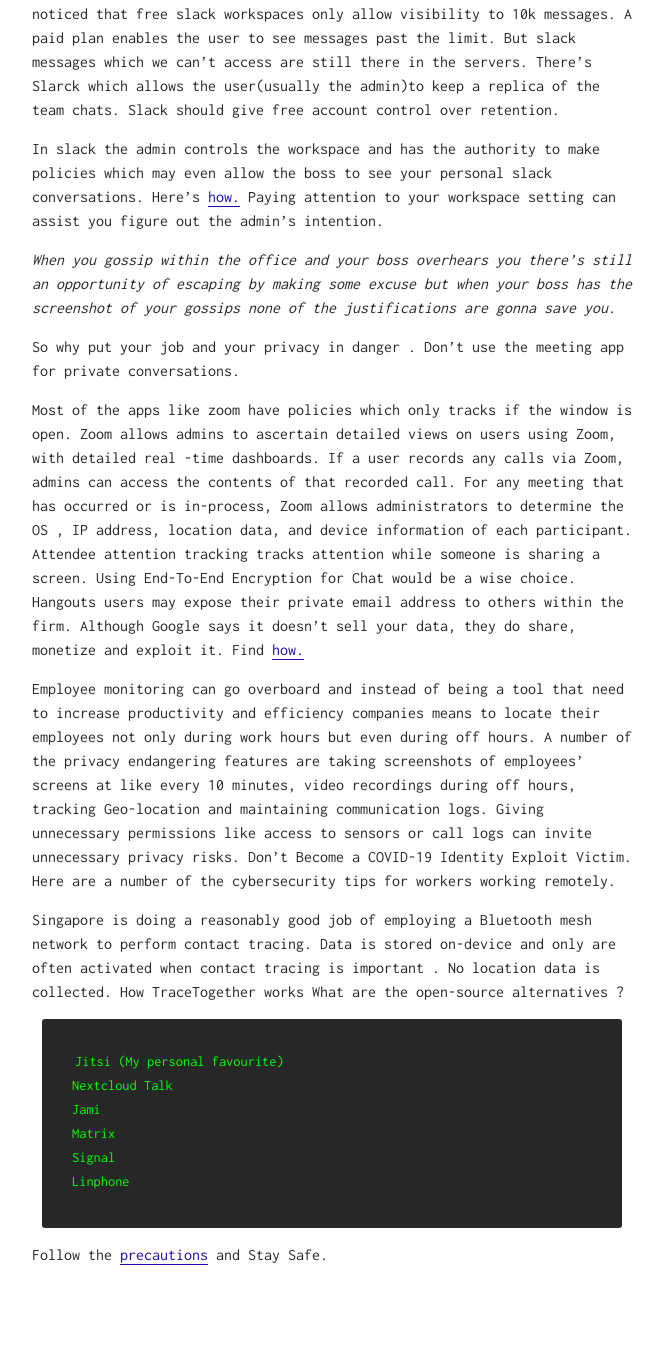
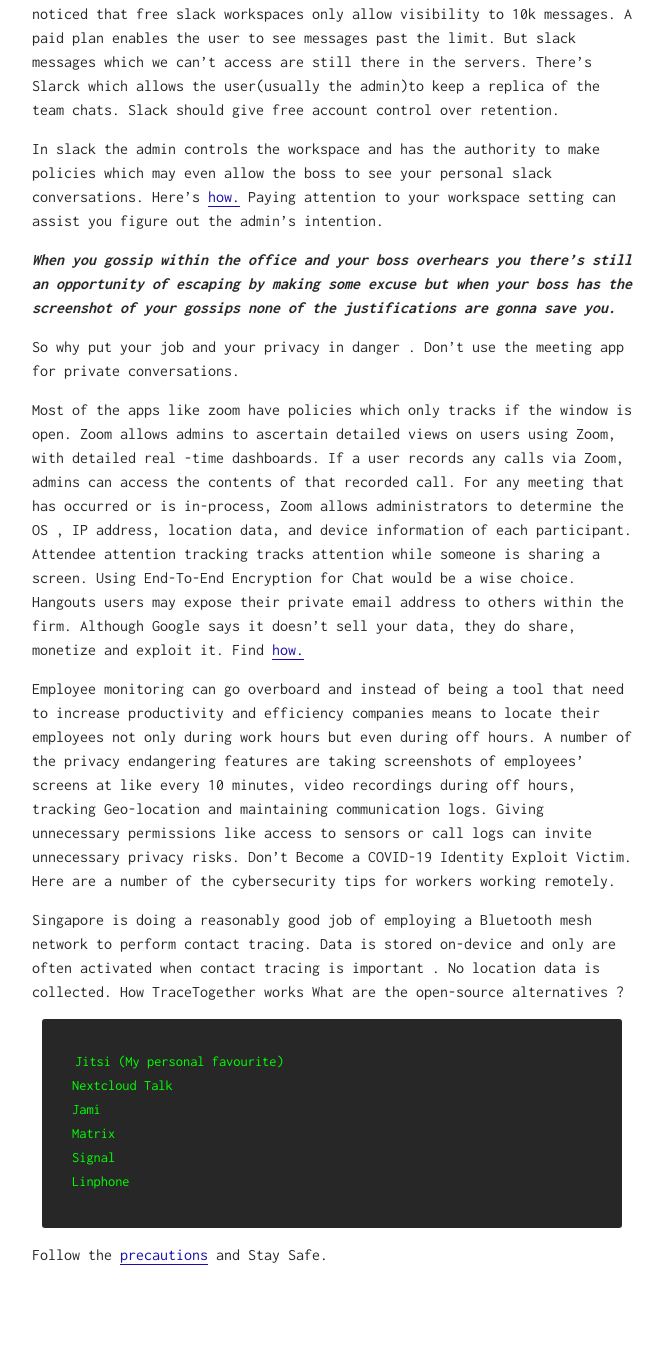
Before and after one commit to kaiiyer/kaiiyer.github.io, a Jekyll site: the page built from _posts/2020-03-26-Privacy risks of working from home.md, in a window 1280 px wide. Shown: the part 1543-2915 px from the top of the page, without its empty margins (308-972 px from the left). Built offline with Jekyll 4.4.1, drawn with Linux system fonts in a browser that asks for light colours; our own code applies the rules of GitHub Pages for plain Markdown files.

```diff
--- a/_posts/2020-03-26-Privacy risks of working from home.md
+++ b/_posts/2020-03-26-Privacy risks of working from home.md
@@ -24,8 +24,8 @@ Here’s <a href="https://slack.com/intl/en-in/help/articles/204897248-Guide-to-
 Paying attention to your workspace setting can assist you figure out the admin’s intention.
 
 
-> _When you gossip within the office and your boss overhears you there’s still an opportunity of escaping by making some excuse
-but when your boss has the screenshot of your gossips none of the justifications are gonna save you._
+> _**When you gossip within the office and your boss overhears you there’s still an opportunity of escaping by making some excuse
+but when your boss has the screenshot of your gossips none of the justifications are gonna save you.**_
 
 So why put your job and your privacy in danger . Don’t use the meeting app for private conversations.
 
```
